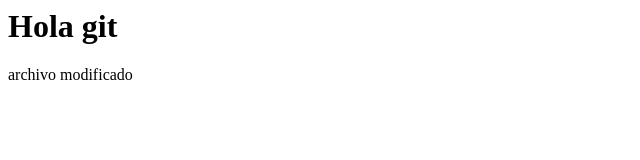
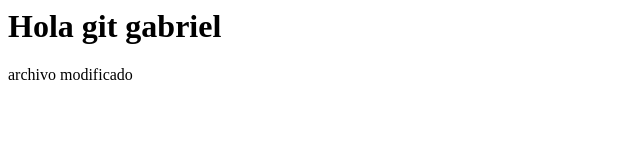
Before and after one commit to GabrielCR-1998/myGit, a plain HTML site: page index.html in a window 1280 px wide. Shown: the whole page, without its empty margins (0-640 px from the left). Drawn offline with Linux system fonts and the light colour scheme.

Commit message:
Se modifico index
Se modifico el index con el nombre

```diff
--- a/index.html
+++ b/index.html
@@ -1,2 +1,2 @@
-<h1>Hola git</h1>
+<h1>Hola git gabriel</h1>
 <p>archivo modificado</p>
```
